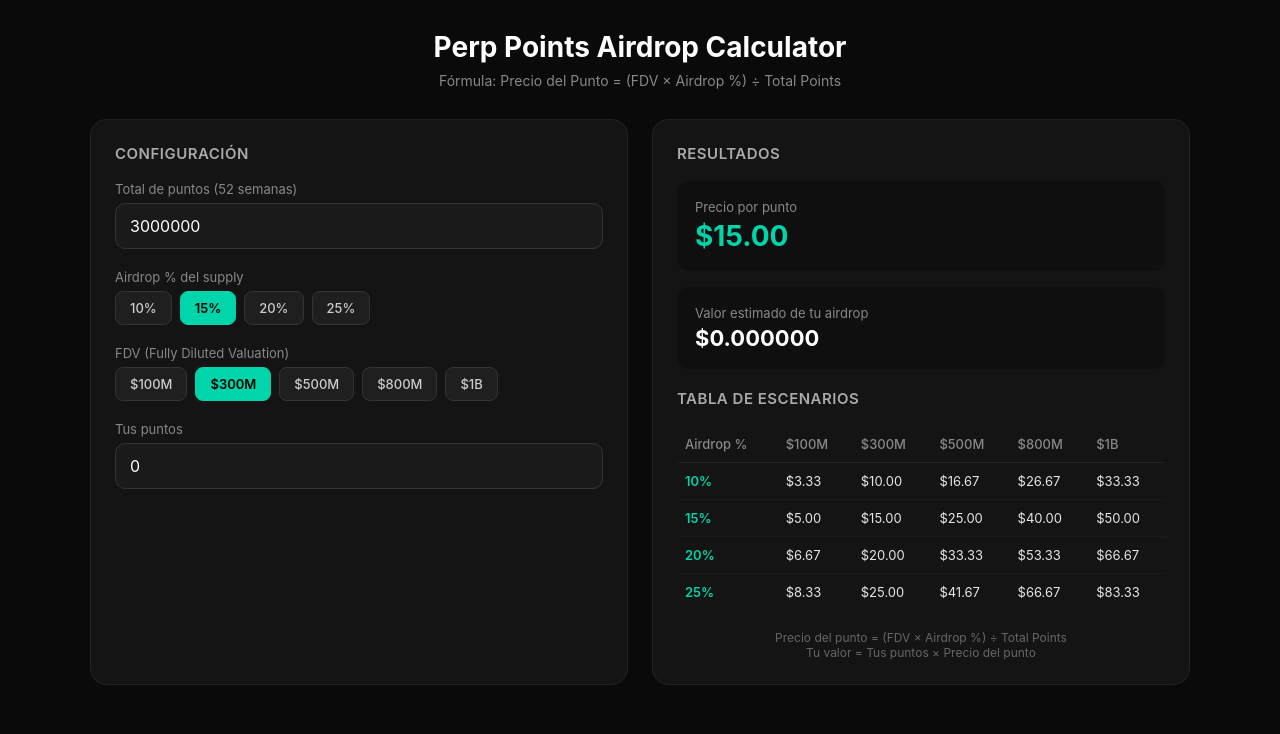
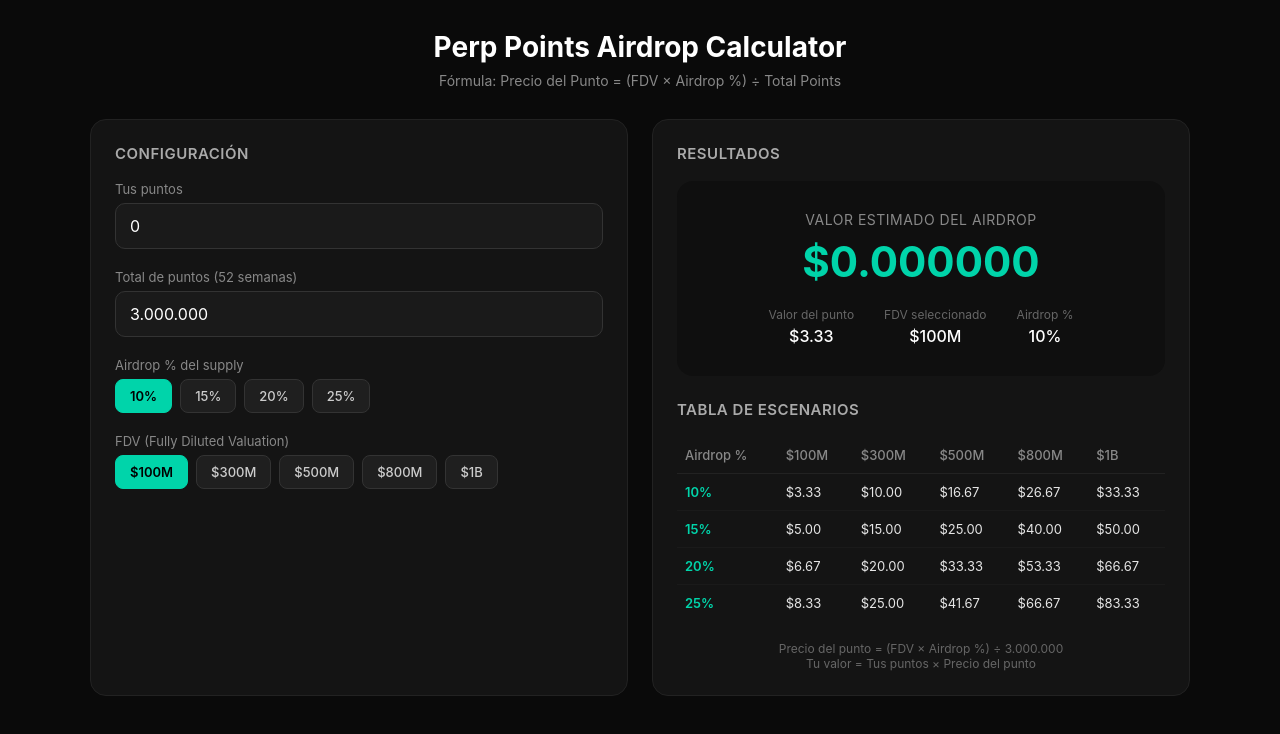
Before and after one commit to dragoncrip/Perpl-Calculadora, a plain HTML site: page index.html in a window 1280 px wide. Drawn offline with Linux system fonts and the light colour scheme.

Commit message:
Update index.html

```diff
--- a/index.html
+++ b/index.html
@@ -77,6 +77,16 @@
       margin-bottom: 6px;
     }
 
+    .fixed-value {
+      background: #1a1a1a;
+      border: 1px solid #333;
+      border-radius: 10px;
+      padding: 12px 14px;
+      color: #fff;
+      font-size: 16px;
+      margin-bottom: 20px;
+    }
+
     input[type="number"] {
       width: 100%;
       background: #1a1a1a;
@@ -87,6 +97,7 @@
       font-size: 16px;
       outline: none;
       transition: border 0.2s;
+      margin-bottom: 20px;
     }
 
     input[type="number"]:focus {
@@ -123,28 +134,53 @@
       font-weight: 600;
     }
 
-    .result-box {
+    /* Resultados */
+    .main-result {
       background: #0f0f0f;
-      border-radius: 12px;
-      padding: 18px;
-      margin-bottom: 16px;
+      border-radius: 16px;
+      padding: 30px 20px;
+      text-align: center;
+      margin-bottom: 24px;
     }
 
-    .result-label {
-      font-size: 13px;
+    .main-result-label {
+      font-size: 14px;
       color: #888;
+      margin-bottom: 8px;
+      text-transform: uppercase;
+      letter-spacing: 0.5px;
+    }
+
+    .main-result-value {
+      font-size: 42px;
+      font-weight: 700;
+      color: #00d4aa;
+      margin-bottom: 20px;
+    }
+
+    .details {
+      display: flex;
+      justify-content: center;
+      gap: 30px;
+      flex-wrap: wrap;
+      font-size: 14px;
+      color: #aaa;
+    }
+
+    .detail-item {
+      text-align: center;
+    }
+
+    .detail-label {
+      font-size: 12px;
+      color: #666;
       margin-bottom: 4px;
     }
 
-    .result-value {
-      font-size: 28px;
-      font-weight: 700;
-      color: #00d4aa;
-    }
-
-    .result-value.secondary {
-      font-size: 22px;
+    .detail-value {
+      font-size: 16px;
       color: #fff;
+      font-weight: 500;
     }
 
     table {
@@ -194,47 +230,58 @@
       <div class="card">
         <div class="card-title">Configuración</div>
 
+        <!-- Tus puntos arriba -->
+        <label>Tus puntos</label>
+        <input type="number" id="yourPoints" value="0" oninput="calculate()" placeholder="Ingresá tus puntos">
+
+        <!-- Total de puntos fijo -->
         <label>Total de puntos (52 semanas)</label>
-        <input type="number" id="totalPoints" value="3000000" oninput="calculate()">
-
-        <br><br>
+        <div class="fixed-value">3.000.000</div>
 
         <label>Airdrop % del supply</label>
         <div class="btn-group" id="airdropGroup">
-          <button class="btn" onclick="setAirdrop(10)">10%</button>
-          <button class="btn active" onclick="setAirdrop(15)">15%</button>
+          <button class="btn active" onclick="setAirdrop(10)">10%</button>
+          <button class="btn" onclick="setAirdrop(15)">15%</button>
           <button class="btn" onclick="setAirdrop(20)">20%</button>
           <button class="btn" onclick="setAirdrop(25)">25%</button>
         </div>
 
         <label>FDV (Fully Diluted Valuation)</label>
         <div class="btn-group" id="fdvGroup">
-          <button class="btn" onclick="setFDV(100)">$100M</button>
-          <button class="btn active" onclick="setFDV(300)">$300M</button>
+          <button class="btn active" onclick="setFDV(100)">$100M</button>
+          <button class="btn" onclick="setFDV(300)">$300M</button>
           <button class="btn" onclick="setFDV(500)">$500M</button>
           <button class="btn" onclick="setFDV(800)">$800M</button>
           <button class="btn" onclick="setFDV(1000)">$1B</button>
         </div>
-
-        <label>Tus puntos</label>
-        <input type="number" id="yourPoints" value="0" oninput="calculate()" placeholder="Ingresá tus puntos">
       </div>
 
       <!-- RIGHT: RESULTS -->
       <div class="card">
         <div class="card-title">Resultados</div>
 
-        <div class="result-box">
-          <div class="result-label">Precio por punto</div>
-          <div class="result-value" id="pointPrice">$0.00</div>
+        <!-- Valor estimado grande y centrado -->
+        <div class="main-result">
+          <div class="main-result-label">Valor estimado del Airdrop</div>
+          <div class="main-result-value" id="yourValue">$0.00</div>
+
+          <div class="details">
+            <div class="detail-item">
+              <div class="detail-label">Valor del punto</div>
+              <div class="detail-value" id="pointPrice">$0.00</div>
+            </div>
+            <div class="detail-item">
+              <div class="detail-label">FDV seleccionado</div>
+              <div class="detail-value" id="selectedFDV">$100M</div>
+            </div>
+            <div class="detail-item">
+              <div class="detail-label">Airdrop %</div>
+              <div class="detail-value" id="selectedAirdrop">10%</div>
+            </div>
+          </div>
         </div>
 
-        <div class="result-box">
-          <div class="result-label">Valor estimado de tu airdrop</div>
-          <div class="result-value secondary" id="yourValue">$0.00</div>
-        </div>
-
-        <div class="card-title" style="margin-top: 20px;">Tabla de escenarios</div>
+        <div class="card-title">Tabla de escenarios</div>
         <table>
           <thead>
             <tr>
@@ -250,7 +297,7 @@
         </table>
 
         <p class="formula">
-          Precio del punto = (FDV × Airdrop %) ÷ Total Points<br>
+          Precio del punto = (FDV × Airdrop %) ÷ 3.000.000<br>
           Tu valor = Tus puntos × Precio del punto
         </p>
       </div>
@@ -258,13 +305,15 @@
   </div>
 
   <script>
-    let airdropPct = 15;
-    let fdv = 300;
+    let airdropPct = 10;
+    let fdv = 100;
+    const totalPoints = 3000000;
 
     function setAirdrop(pct) {
       airdropPct = pct;
       document.querySelectorAll('#airdropGroup .btn').forEach(btn => btn.classList.remove('active'));
       event.target.classList.add('active');
+      document.getElementById('selectedAirdrop').textContent = pct + '%';
       calculate();
     }
 
@@ -272,6 +321,9 @@
       fdv = value;
       document.querySelectorAll('#fdvGroup .btn').forEach(btn => btn.classList.remove('active'));
       event.target.classList.add('active');
+
+      let label = value >= 1000 ? '$1B' : `$${value}M`;
+      document.getElementById('selectedFDV').textContent = label;
       calculate();
     }
 
@@ -282,7 +334,6 @@
     }
 
     function calculate() {
-      const totalPoints = parseFloat(document.getElementById('totalPoints').value) || 1;
       const yourPoints = parseFloat(document.getElementById('yourPoints').value) || 0;
 
       const fdvDollars = fdv * 1_000_000;
@@ -293,6 +344,7 @@
       document.getElementById('pointPrice').textContent = formatMoney(pointPrice);
       document.getElementById('yourValue').textContent = formatMoney(yourAirdropValue);
 
+      // Tabla de escenarios
       const scenarios = [10, 15, 20, 25];
       const fdvs = [100, 300, 500, 800, 1000];
       let html = '';
@@ -309,6 +361,7 @@
       document.getElementById('scenarioTable').innerHTML = html;
     }
 
+    // Inicializar
     calculate();
   </script>
 </body>
```
